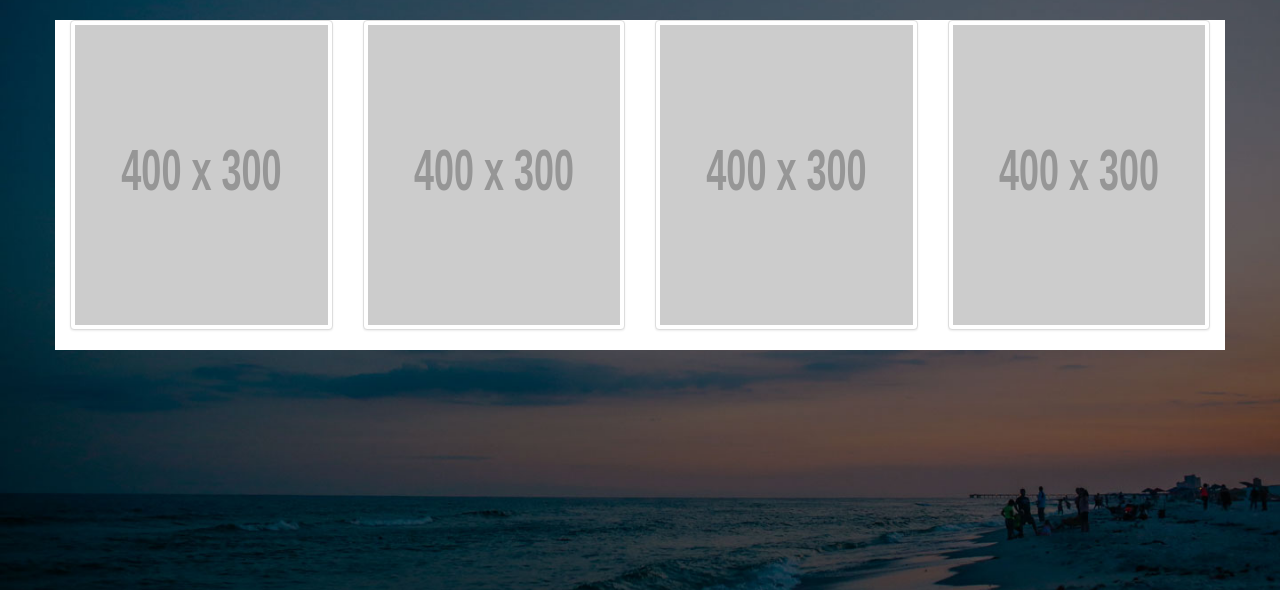
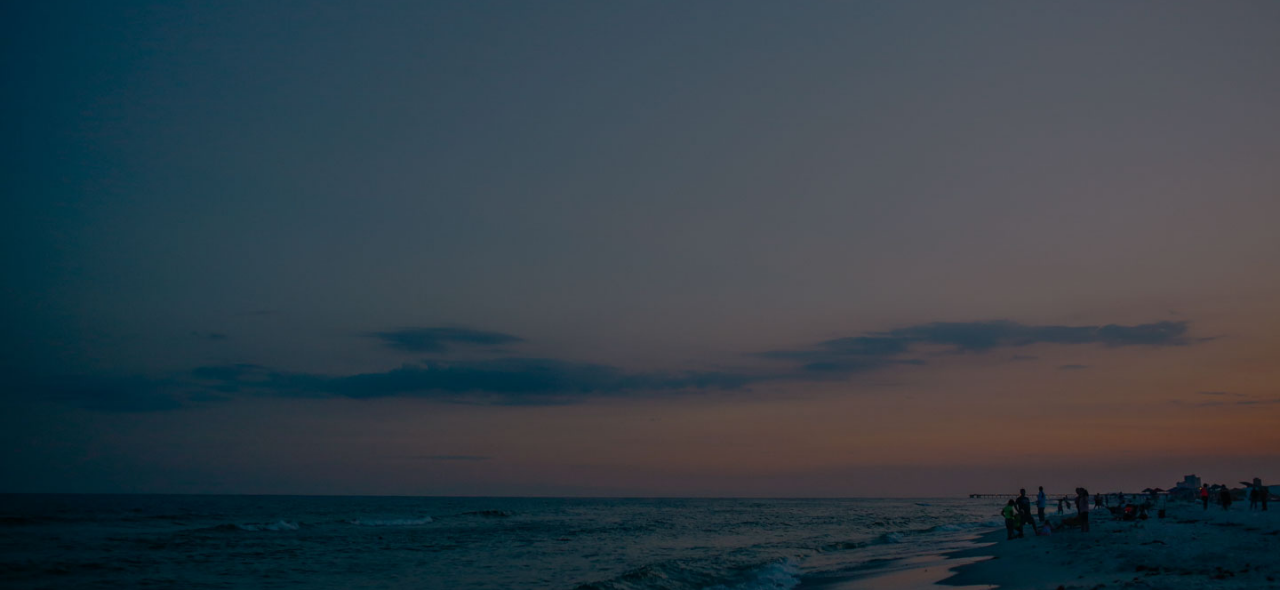
Before and after one commit to RinyChau/CIBR, a Flask app: page / in a window 1280 px wide. Shown: the part 177-767 px from the top of the page. Run offline with Flask 2, Linux system fonts and the light colour scheme; grey boxes labelled with a size stand in for pictures from a placeholder-image service; some libraries are stand-ins or nearby versions.

Commit message:
use layer

```diff
--- a/templates/index.html
+++ b/templates/index.html
@@ -77,26 +77,6 @@
     </div>
     <div class="container" class="effect-3" style="opacity: 1; position: relative; background: rgb(255, 255, 255);">
         <div class="row" id="img_gallery">
-            <div class="col-lg-3 col-md-4 col-xs-6 thumb">
-                <a class="thumbnail" href="#">
-                    <img class='img-responsive' src='http://placehold.it/400x300' alt=''>
-                </a>
-            </div>
-            <div class="col-lg-3 col-md-4 col-xs-6 thumb">
-                <a class="thumbnail" href="#">
-                    <img class="img-responsive" src="http://placehold.it/400x300" alt="">
-                </a>
-            </div>
-            <div class="col-lg-3 col-md-4 col-xs-6 thumb">
-                <a class="thumbnail" href="#">
-                    <img class="img-responsive" src="http://placehold.it/400x300" alt="">
-                </a>
-            </div>
-            <div class="col-lg-3 col-md-4 col-xs-6 thumb">
-                <a class="thumbnail" href="#">
-                    <img class="img-responsive" src="http://placehold.it/400x300" alt="">
-                </a>
-            </div>
         </div>
     </div>
 
```
